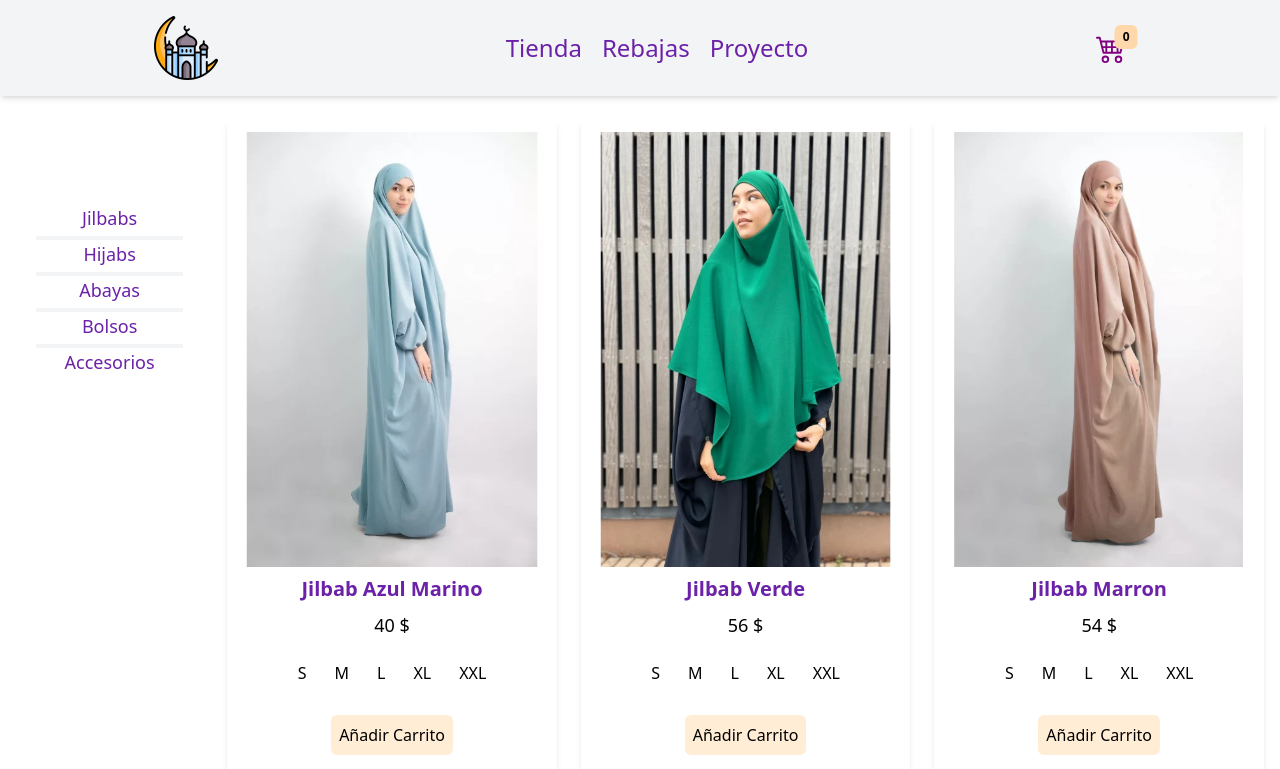
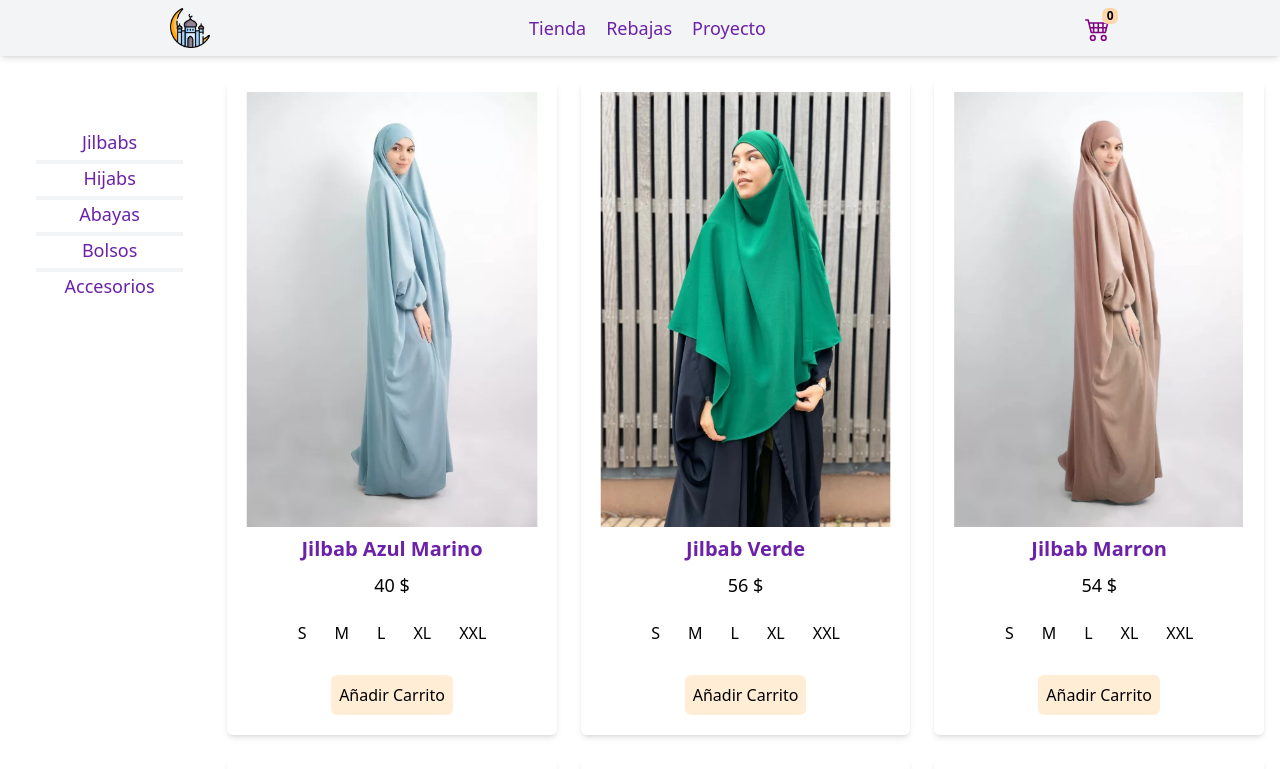
Before and after one commit to splanaspe/viste_y_brilla, a Vue app: page / in a window 1280 px wide. Shown: the top 769 px of the page. Built offline with nearby package versions, Linux system fonts and the light colour scheme.

Commit message:
Falta por organizar la logica de que un producto de la misma talla debe sumar cantidad y otro de otra talla añadir otro producto al carrito

```diff
--- a/src/App.vue
+++ b/src/App.vue
@@ -1,9 +1,10 @@
 <script setup>
 import {ref, onMounted, watch} from 'vue'
 import {uid} from 'uid'
-import Header from './components/Header.vue'
+import {db} from './data/productos';
+
+import Header from './components/Header.vue';
 import ProductoGaleria from './components/ProductoGaleria.vue';
-import {db} from './data/productos';
 
   const productos = ref([]);
   const carrito = ref([]);
@@ -26,7 +27,7 @@ import {db} from './data/productos';
   }
 
   const agregarProductoCarrito = (productoOriginal, talla) => {
-    const existeCarrito = carrito.value.findIndex(productoC => productoC.id === productoOriginal.id && productoC.talla === talla);
+    const existeCarrito = carrito.value.findIndex(productoC => productoC.id === productoOriginal.id);
     if (existeCarrito >= 0) {
         // Producto ya existe en el carrito con la misma talla, incrementamos la cantidad
         carrito.value[existeCarrito].cantidad++;
@@ -78,9 +79,13 @@ import {db} from './data/productos';
       @vaciar-carrito="vaciarCarrito"
       @eliminar-producto-carrito="eliminarProductoCarrito"
     > </Header>
-    <div class="grid grid-cols-[15%_auto] text-start px-4 my-10 gap-6 relative pt-20">
-        <div class="rounded-md self-start sticky top-4 pt-16">
-            <ul class="py-4 px-5 text-center divide-y-4 divide-gray-100 divide-" role="list">
+
+    <div
+      class="grid grid-cols-[15%_auto] text-start px-4 my-10 gap-6 relative pt-10"
+    >
+
+        <div class="rounded-md self-start top-4 sticky pt-7">
+            <ul class="py-4 px-5 text-center divide-y-4 divide-gray-100" role="list">
                 <li class="my-1 text-2xl cursor-pointer text-lg text-purple-800 hover:underline-offset-4 hover:underline ">  Jilbabs </li>
                 <li class="my-1 text-2xl cursor-pointer text-lg text-purple-800 hover:underline-offset-4 hover:underline "> Hijabs  </li>
                 <li class="my-1 text-2xl cursor-pointer text-lg text-purple-800 hover:underline-offset-4 hover:underline "> Abayas  </li>
@@ -88,15 +93,17 @@ import {db} from './data/productos';
                 <li class="my-1 text-2xl cursor-pointer text-lg text-purple-800 hover:underline-offset-4 hover:underline ">  Accesorios </li>
             </ul>
         </div>
-        <div class="grid grid-cols-3 gap-6 content-start snap-y ">
+
+        <div class="grid grid-cols-3 gap-6 content-start snap-y">
           <ProductoGaleria
             v-for="producto in productos"
             v-bind:producto="producto"
             @agregar-producto-carrito="agregarProductoCarrito"/>
         </div>
+
     </div>
 
-    <div class="h-52">
+    <div class="h-48">
 
     </div>
 </template>
--- a/src/components/Header.vue
+++ b/src/components/Header.vue
@@ -48,22 +48,22 @@
 
 <template>
     <header class=" fixed top-0 w-full z-50">
-        <div class="flex justify-around items-center  bg-gray-100 shadow-md p-4 inline text-center h-18">
+        <div class="flex justify-around items-center  bg-gray-100 shadow-md p-4 inline text-center h-14">
         <div class="">
-            <img class="h-16 w-16 hover:cursor-pointer hover:scale-110 transition-transform duration-300" src="../assets/ramadan.png">
+            <img class="h-10 w-10 hover:cursor-pointer hover:scale-110 transition-transform duration-300" src="../assets/ramadan.png">
         </div>
         <div class="">
             <ul class="inline flex">
-                <li class="mr-2 text-2xl mx-3 cursor-pointer text-purple-800 hover:text-purple-600 hover:underline-offset-4 hover:underline"> Tienda</li>
-                <li class="mr-2 text-2xl mx-3 cursor-pointer text-purple-800 hover:text-purple-600 hover:underline-offset-4 hover:underline"> Rebajas</li>
-                <li class="text-2xl mx-3 cursor-pointer text-purple-800 hover:text-purple-600 hover:underline-offset-4 hover:underline"> Proyecto</li>
+                <li class="mr-2 text-lg mx-3 cursor-pointer text-purple-800 hover:text-purple-600 hover:underline-offset-4 hover:underline"> Tienda</li>
+                <li class="mr-2 text-lg mx-3 cursor-pointer text-purple-800 hover:text-purple-600 hover:underline-offset-4 hover:underline"> Rebajas</li>
+                <li class="text-lg mx-3 cursor-pointer text-purple-800 hover:text-purple-600 hover:underline-offset-4 hover:underline"> Proyecto</li>
             </ul>
         </div>
         <div @click="mostrarCarritoHandler" class="relative hover:scale-125 transition-transform duration-200">
-            <svg xmlns="http://www.w3.org/2000/svg" width="30" height="30" fill="purple" class="bi bi-cart4  hover:cursor-pointer" viewBox="0 0 16 16">
+            <svg xmlns="http://www.w3.org/2000/svg" width="25" height="25" fill="purple" class="bi bi-cart4  hover:cursor-pointer" viewBox="0 0 16 16">
                 <path d="M0 2.5A.5.5 0 0 1 .5 2H2a.5.5 0 0 1 .485.379L2.89 4H14.5a.5.5 0 0 1 .485.621l-1.5 6A.5.5 0 0 1 13 11H4a.5.5 0 0 1-.485-.379L1.61 3H.5a.5.5 0 0 1-.5-.5M3.14 5l.5 2H5V5zM6 5v2h2V5zm3 0v2h2V5zm3 0v2h1.36l.5-2zm1.11 3H12v2h.61zM11 8H9v2h2zM8 8H6v2h2zM5 8H3.89l.5 2H5zm0 5a1 1 0 1 0 0 2 1 1 0 0 0 0-2m-2 1a2 2 0 1 1 4 0 2 2 0 0 1-4 0m9-1a1 1 0 1 0 0 2 1 1 0 0 0 0-2m-2 1a2 2 0 1 1 4 0 2 2 0 0 1-4 0"/>
             </svg>
-            <span class="absolute top-1 right-0 transform translate-x-1/2 -translate-y-1/2 bg-orange-200 text-black-800 font-bold rounded-md text-xs px-2 py-1">
+            <span class="absolute top-0 right-0 transform translate-x-1/2 -translate-y-1/2 bg-orange-200 text-black-800 font-bold w-4 h-4 rounded-md text-xs">
                 {{ carrito.length }}
             </span>
         </div>
--- a/src/components/ProductoGaleria.vue
+++ b/src/components/ProductoGaleria.vue
@@ -46,9 +46,10 @@
 
 </script>
 <template>
+
     <div class="rounded-md p-3 basis-1/4 shadow-md text-center relative">
         <img class="rounded-md" :src='"src/assets/"+producto.imagen'>
-        <h1 class="text-xl font-bold text-purple-800 my-2"> {{ producto.nombre }}</h1>
+        <h1 class="text-xl font-bold text-purple-800 my-2 hover:underline hover:cursor-pointer"> {{ producto.nombre }}</h1>
         <p class="text-lg"> {{ producto.precio }} $</p>
 
         <div class="flex gap-2 justify-center items-center my-3 relative">
@@ -61,25 +62,25 @@
             </div>
             <div
                 :class=" talla=='M' ? 'border-black' : 'border-white'"
-                class="p-2 border-2 hover:border-black rounded-full"
+                class="p-2 border-2 hover:border-black rounded-full hover:cursor-pointer"
                 @click="modificarTalla('M')">
                 <p> M </p>
             </div>
             <div
                 :class=" talla=='L' ? 'border-black' : 'border-white'"
-                class="p-2 border-2 hover:border-black rounded-full"
+                class="p-2 border-2 hover:border-black rounded-full hover:cursor-pointer"
                 @click="modificarTalla('L')">
                 <p> L </p>
             </div>
             <div
                 :class=" talla=='XL' ? ' border-black' : 'border-white'"
-                class="p-2 border-2 hover:border-black rounded-full"
+                class="p-2 border-2 hover:border-black rounded-full hover:cursor-pointer"
                 @click="modificarTalla('XL')">
                 <p> XL </p>
             </div>
             <div
                 :class=" talla=='XXL' ? ' border-black' : 'border-white'"
-                class="p-2 border-2 hover:border-black rounded-full"
+                class="p-2 border-2 hover:border-black rounded-full hover:cursor-pointer"
                 @click="modificarTalla('XXL')">
                 <p> XXL </p>
             </div>
@@ -98,4 +99,5 @@
             Producto añadido correctamente al carrito
         </div>
     </div>
+
 </template>
```
Also changed, not shown: src/data/productos.js (+8 -0 lines). Lines whose indentation alone changed are shown as unchanged.
